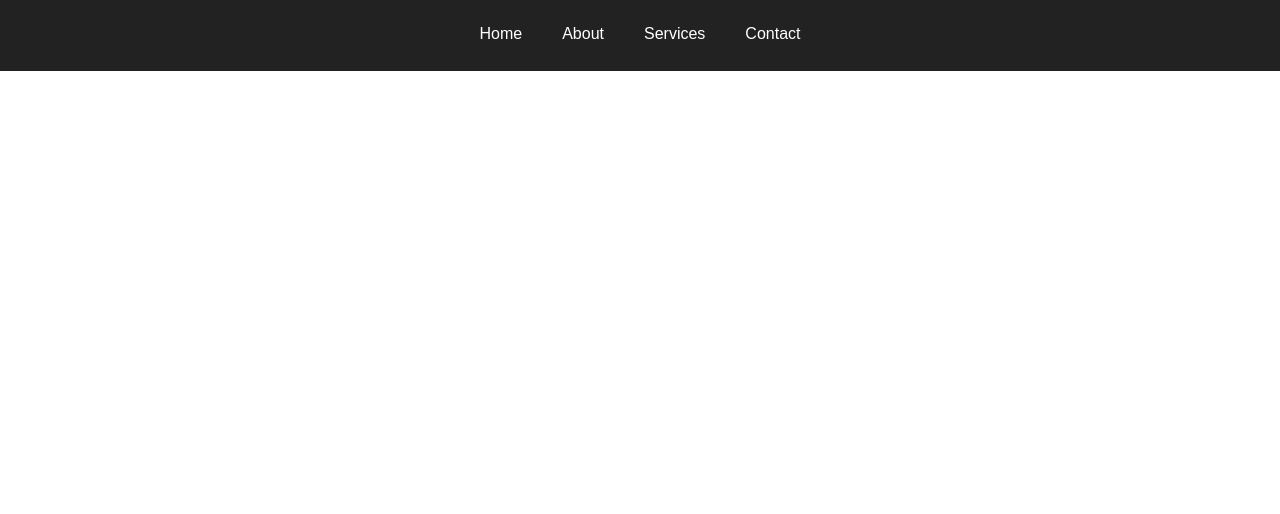
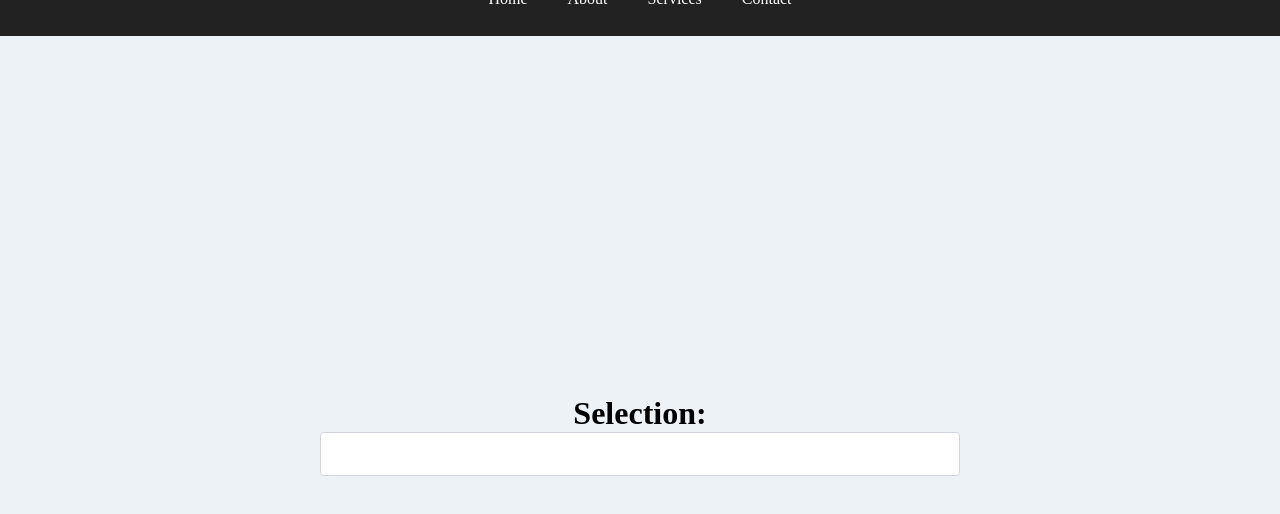
Before and after one commit to dghhjejh/multiPagesWebApp, a Vue app: page / in a window 1280 px wide. Shown: the top 514 px of the page. Built offline with nearby package versions, Linux system fonts and the light colour scheme.

Commit message:
j'ai fini la barre de recherche dropdown

```diff
--- a/src/App.vue
+++ b/src/App.vue
@@ -4,20 +4,23 @@
     <header>
       <NavBar/>
     </header>
+    <body>
+      <div class="mise_en_page">
+        <h1 class="texte">Selection: {{ unPays }}</h1>
+        <BarreDeRechercheDropDown :source="pays" v-model="unPays"/>
+      </div>
+    </body>
   </div>
 </template>
 
-<script>
-/* eslint-disable */
-import NavBar from "./components/NavBar"
-export default {
-  name: 'App',
-  components: {
-    NavBar
-  }
-}
+<script setup>
+import { ref } from 'vue';
+import NavBar from './components/NavBar';
+import BarreDeRechercheDropDown from './components/BarreDeRechercheDropDown';
+import pays from './pays/pays.json';
+
+const unPays = ref('');
 </script>
-
 <style>
 *{
   margin: 0;
@@ -25,11 +28,25 @@ export default {
   box-sizing:border-box;
 }
 body{
-  font-family: 'montserrat', sans-serif;
+  width: 100vw;
+  height: 100vh;
+  background-color: #edf2f7;
+  display: flex;
+  justify-content: center;
+  align-items: center;
+  flex-direction: column;
 }
 header{
   width: 100vw;
   background-color: #222;
   padding: 15px;
 }
+.mise_en_page{
+  width: calc(100% / 2);
+}
+.texte{
+  text-align: center;
+  font-weight: bold;
+  justify-content: space-between;
+}
 </style>
--- /dev/null
+++ b/src/components/BarreDeRechercheDropDown.vue
@@ -0,0 +1,102 @@
+
+<template>
+    <div class="barre_de_recherche">
+        <input type="text" :value="modelValue" @input="handleInput" class="entree"/>
+        <ul class="options" v-show="resultatsDeRecherche.length && isOpen">
+            <li class="uneOption" v-for="resultat in resultatsDeRecherche" :key="resultat.nom" @click="setSelected(resultat.nom)">
+                {{ resultat.nom }}
+            </li>
+        </ul>
+    </div>
+ </template>
+
+ <script setup>
+/* eslint-disable */
+import {computed, ref} from 'vue';
+const props = defineProps({
+    source:{
+        type: Array,
+        required:true,
+        default: () => []
+
+    },
+    modelValue: String
+})
+
+const emit = defineEmits(["update:modelValue"])
+const recherche = ref("")
+
+
+const resultatsDeRecherche = computed(()=>{
+    if(recherche.value ==""){
+        return []
+    }
+
+    return props.source.filter(item=>{
+        if(item.nom.toLowerCase().includes(recherche.value.toLowerCase())){
+            return item
+        }
+    })
+})
+
+const isOpen = ref(false)
+
+const setSelected = item => {
+    isOpen.value = false
+    recherche.value = item
+    emit("update:modelValue", recherche.value)
+}
+const handleInput = event =>{
+    isOpen.value = true
+    recherche.value = event.target.value
+    emit("update:modelValue", recherche.value)
+}
+ </script>
+
+<style>
+.barre_de_recherche {
+    position: relative;
+    width:100%;
+}
+.entree{
+    width: 100%;
+    padding-top: 0.75rem;
+    padding-bottom: 0.75rem;
+    border-width: 1px;
+    border-style: solid;
+    border-color: #d1d5db;
+    border-radius: 0.25rem;
+    font-size: 1rem;
+    padding-left: 1.25rem;
+    padding-right: 1.25rem;
+}
+.options{
+    margin-top: 0.25rem;
+    width: 100%;
+    max-height: 15rem;
+    border-width: 1px;
+    border-style: solid;
+    border-color: #d1d5db;
+    border-radius: 0.375rem;
+    background-color: #fff;
+    position: absolute;
+    overflow-y: auto;
+}
+.uneOption {
+  padding-left: 1rem;
+  padding-right: 1rem;
+  padding-top: 0.75rem;
+  padding-bottom: 0.75rem;
+  border-bottom-width: 1px;
+  border-bottom-style: solid;
+  border-bottom-color: #e2e8f0;
+  color: #4a5568;
+  cursor: pointer;
+}
+
+.uneOption:hover {
+  background-color: #f7fafc;
+  transition-property: background-color;
+  transition-duration: 0.3s;
+}
+</style>
--- /dev/null
+++ b/src/pays/pays.json
@@ -0,0 +1,196 @@
+[
+      {"nom": "Afghanistan"},
+      {"nom": "Albanie"},
+      {"nom": "Algérie"},
+      {"nom": "Andorre"},
+      {"nom": "Angola"},
+      {"nom": "Antigua-et-Barbuda"},
+      {"nom": "Argentine"},
+      {"nom": "Arménie"},
+      {"nom": "Australie"},
+      {"nom": "Autriche"},
+      {"nom": "Azerbaïdjan"},
+      {"nom": "Bahamas"},
+      {"nom": "Bahreïn"},
+      {"nom": "Bangladesh"},
+      {"nom": "Barbade"},
+      {"nom": "Biélorussie"},
+      {"nom": "Belgique"},
+      {"nom": "Belize"},
+      {"nom": "Bénin"},
+      {"nom": "Bhoutan"},
+      {"nom": "Bolivie"},
+      {"nom": "Bosnie-Herzégovine"},
+      {"nom": "Botswana"},
+      {"nom": "Brésil"},
+      {"nom": "Brunei"},
+      {"nom": "Bulgarie"},
+      {"nom": "Burkina Faso"},
+      {"nom": "Burundi"},
+      {"nom": "Cabo Verde"},
+      {"nom": "Cambodge"},
+      {"nom": "Cameroun"},
+      {"nom": "Canada"},
+      {"nom": "République centrafricaine"},
+      {"nom": "Tchad"},
+      {"nom": "Chili"},
+      {"nom": "Chine"},
+      {"nom": "Colombie"},
+      {"nom": "Comores"},
+      {"nom": "Congo (République démocratique)"},
+      {"nom": "Congo (République)"},
+      {"nom": "Costa Rica"},
+      {"nom": "Croatie"},
+      {"nom": "Cuba"},
+      {"nom": "Chypre"},
+      {"nom": "République tchèque"},
+      {"nom": "Danemark"},
+      {"nom": "Djibouti"},
+      {"nom": "Dominique"},
+      {"nom": "République dominicaine"},
+      {"nom": "Équateur"},
+      {"nom": "Égypte"},
+      {"nom": "Salvador"},
+      {"nom": "Guinée équatoriale"},
+      {"nom": "Érythrée"},
+      {"nom": "Estonie"},
+      {"nom": "Eswatini"},
+      {"nom": "Éthiopie"},
+      {"nom": "Fidji"},
+      {"nom": "Finlande"},
+      {"nom": "France"},
+      {"nom": "Gabon"},
+      {"nom": "Gambie"},
+      {"nom": "Géorgie"},
+      {"nom": "Allemagne"},
+      {"nom": "Ghana"},
+      {"nom": "Grèce"},
+      {"nom": "Grenade"},
+      {"nom": "Guatemala"},
+      {"nom": "Guinée"},
+      {"nom": "Guinée-Bissau"},
+      {"nom": "Guyana"},
+      {"nom": "Haïti"},
+      {"nom": "Honduras"},
+      {"nom": "Hongrie"},
+      {"nom": "Islande"},
+      {"nom": "Inde"},
+      {"nom": "Indonésie"},
+      {"nom": "Iran"},
+      {"nom": "Irak"},
+      {"nom": "Irlande"},
+      {"nom": "Israël"},
+      {"nom": "Italie"},
+      {"nom": "Jamaïque"},
+      {"nom": "Japon"},
+      {"nom": "Jordanie"},
+      {"nom": "Kazakhstan"},
+      {"nom": "Kenya"},
+      {"nom": "Kiribati"},
+      {"nom": "Corée du Nord"},
+      {"nom": "Corée du Sud"},
+      {"nom": "Koweït"},
+      {"nom": "Kirghizistan"},
+      {"nom": "Laos"},
+      {"nom": "Lettonie"},
+      {"nom": "Liban"},
+      {"nom": "Lesotho"},
+      {"nom": "Libéria"},
+      {"nom": "Libye"},
+      {"nom": "Liechtenstein"},
+      {"nom": "Lituanie"},
+      {"nom": "Luxembourg"},
+      {"nom": "Madagascar"},
+      {"nom": "Malawi"},
+      {"nom": "Malaisie"},
+      {"nom": "Maldives"},
+      {"nom": "Mali"},
+      {"nom": "Malte"},
+      {"nom": "Îles Marshall"},
+      {"nom": "Mauritanie"},
+      {"nom": "Maurice"},
+      {"nom": "Mexique"},
+      {"nom": "Micronésie"},
+      {"nom": "Moldavie"},
+      {"nom": "Monaco"},
+      {"nom": "Mongolie"},
+      {"nom": "Monténégro"},
+      {"nom": "Maroc"},
+      {"nom": "Mozambique"},
+      {"nom": "Myanmar (Birmanie)"},
+      {"nom": "Namibie"},
+      {"nom": "Nauru"},
+      {"nom": "Népal"},
+      {"nom": "Pays-Bas"},
+      {"nom": "Nouvelle-Zélande"},
+      {"nom": "Nicaragua"},
+      {"nom": "Niger"},
+      {"nom": "Nigeria"},
+      {"nom": "Macédoine du Nord"},
+      {"nom": "Norvège"},
+      {"nom": "Oman"},
+      {"nom": "Pakistan"},
+      {"nom": "Palaos"},
+      {"nom": "Palestine"},
+      {"nom": "Panama"},
+      {"nom": "Papouasie-Nouvelle-Guinée"},
+      {"nom": "Paraguay"},
+      {"nom": "Pérou"},
+      {"nom": "Philippines"},
+      {"nom": "Pologne"},
+      {"nom": "Portugal"},
+      {"nom": "Qatar"},
+      {"nom": "Roumanie"},
+      {"nom": "Russie"},
+      {"nom": "Rwanda"},
+      {"nom": "Saint-Kitts-et-Nevis"},
+      {"nom": "Sainte-Lucie"},
+      {"nom": "Saint-Vincent-et-les Grenadines"},
+      {"nom": "Samoa"},
+      {"nom": "Saint-Marin"},
+      {"nom": "Sao Tomé-et-Principe"},
+      {"nom": "Arabie Saoudite"},
+      {"nom": "Sénégal"},
+      {"nom": "Serbie"},
+      {"nom": "Seychelles"},
+      {"nom": "Sierra Leone"},
+      {"nom": "Singapour"},
+      {"nom": "Slovaquie"},
+      {"nom": "Slovénie"},
+      {"nom": "Salomon"},
+      {"nom": "Somalie"},
+      {"nom": "Afrique du Sud"},
+      {"nom": "Soudan du Sud"},
+      {"nom": "Espagne"},
+      {"nom": "Sri Lanka"},
+      {"nom": "Soudan"},
+      {"nom": "Suriname"},
+      {"nom": "Suède"},
+      {"nom": "Suisse"},
+      {"nom": "Syrie"},
+      {"nom": "Tadjikistan"},
+      {"nom": "Tanzanie"},
+      {"nom": "Thaïlande"},
+      {"nom": "Timor-Leste"},
+      {"nom": "Togo"},
+      {"nom": "Tonga"},
+      {"nom": "Trinité-et-Tobago"},
+      {"nom": "Tunisie"},
+      {"nom": "Turquie"},
+      {"nom": "Turkménistan"},
+      {"nom": "Tuvalu"},
+      {"nom": "Ouganda"},
+      {"nom": "Ukraine"},
+      {"nom": "Émirats Arabes Unis"},
+      {"nom": "Royaume-Uni"},
+      {"nom": "États-Unis"},
+      {"nom": "Uruguay"},
+      {"nom": "Ouzbékistan"},
+      {"nom": "Vanuatu"},
+      {"nom": "Vatican"},
+      {"nom": "Venezuela"},
+      {"nom": "Vietnam"},
+      {"nom": "Yémen"},
+      {"nom": "Zambie"},
+      {"nom": "Zimbabwe"}
+]
```
